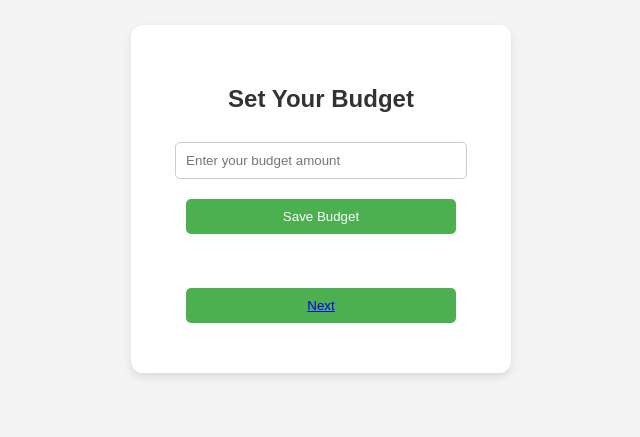
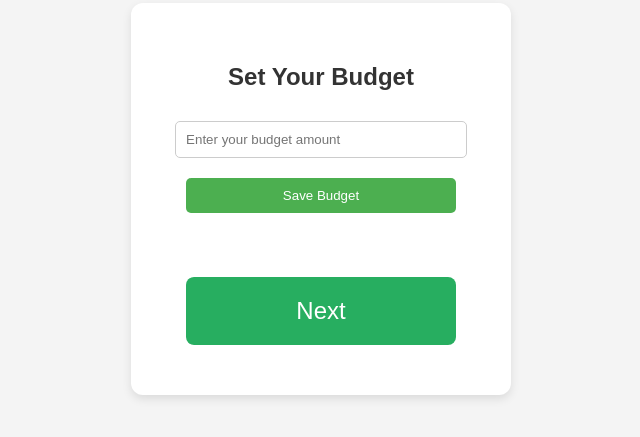
Before and after one commit to uRlOcAlNeWsPaPeR/FinanceTracker, a plain HTML site: page budget.html in a window 1280 px wide. Shown: the part 201-638 px from the top of the page, without its empty margins (319-959 px from the left). Drawn offline with Linux system fonts and the light colour scheme.

Commit message:
Update(2)

```diff
--- a/budget.html
+++ b/budget.html
@@ -40,6 +40,18 @@
         button:hover {
             background-color: #45a049;
         }
+        #getStarted {
+            background-color: #27ae60;
+            color: #fff;
+            border: none;
+            padding: 20px 70px;
+            border-radius: 8px;
+            font-size: 1.5rem;
+            text-decoration: none;
+            cursor: pointer;
+            margin-top: 20px;
+      }
+
     </style>
 </head>
 <body>
@@ -49,7 +61,7 @@
         <button onclick="saveBudget()">Save Budget</button>
         <p id="confirmation" style="color: green;"></p>
         <br>
-        <button><a href="index.html"> Next</a></button>
+        <a href="budget.html"><button id="getStarted">Next</button></a
 
     </div>
 
```
